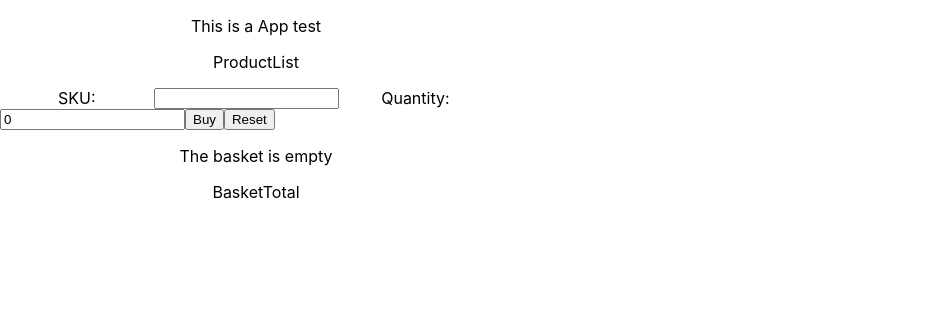
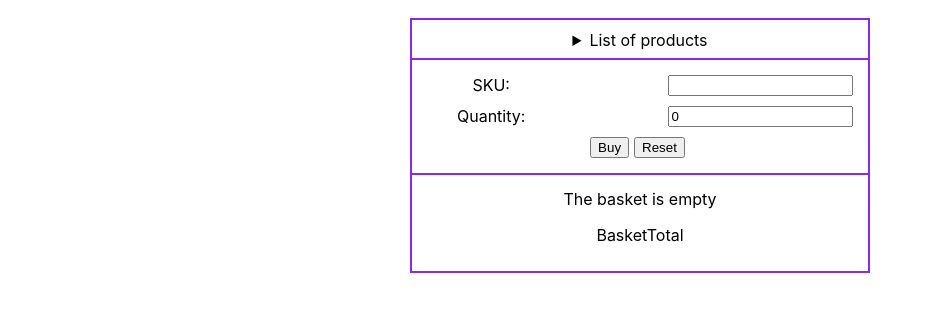
Before and after one commit to bar-alex/cdl-task-react-basket, a React (Create React App) app: page / in a window 1280 px wide. Shown: the top 312 px of the page, without its empty margins (0-933 px from the left). Built offline with nearby package versions, Linux system fonts and the light colour scheme.

Commit message:
Added styles, competed ProductList, fixed InputForm, moved functions to separate file, added tests for functions

```diff
--- a/src/App.css
+++ b/src/App.css
@@ -1,15 +1,43 @@
 .app-container {
+  margin: 20px auto;
   text-align: center;
-  width: 40vw;
+  width: 34vw;
+  padding: 10px;
+  outline: 2px solid blueviolet;
 }
 
+/* .app-container summary {
+  text-align: left;
+} */
 
 #input-form {
+  margin: 10px -10px 10px -10px;
+  padding: 10px 10px;
+  /* height: 14vh; */
   display: flex;
-  flex-wrap: wrap;
-  align-items: flex-start;
-  justify-content: flex-start;
+  /* flex-wrap: wrap; */
+  align-items: stretch;
+  justify-content: space-evenly;
+  flex-direction: column;
+
+  /* margin: 0px -10px; */
+  outline: 2px solid blueviolet;
 }
+
+#input-form div {
+  display: flex;
+  margin: 5px;
+  justify-content: space-between;
+}
+
+#input-form div:has(button) {
+  display: flex;
+  justify-content:center;
+}
+#input-form div > button {
+  margin-right: 5px;
+}
+
 
 #input-form  label {
   width: 30%;
--- a/src/App.js
+++ b/src/App.js
@@ -1,4 +1,4 @@
-import React, { useState } from "react";
+import React, { useEffect, useState } from "react";
 import "./App.css";
 
 import ProductList from "./components/ProductList";
@@ -6,87 +6,100 @@ import InputForm from "./components/InputForm";
 import BasketItem from "./components/BasketItem";
 import BasketTotal from "./components/BasketTotal";
 
-//const products = JSON.parse( '../data/products.json' );
-const products = [
-	{
-		sku: "A",
-		price: 50,
-		offer: "3 for 130",
-		singleOffer: false,
-	},
-];
+import {
+  retrieveProducts,
+	getProductSKU,
+	validateProductSKU,
+} from "./components/functions";
 
+// //const products = JSON.parse( '../data/products.json' );
+// const products = [
+// 	{
+// 		sku: "A",
+// 		price: 50,
+// 		offer: "3 for 130",
+// 		singleOffer: false,
+// 	},
+// ];
 
 const App = () => {
+
+  // {sku, qty, price, value}
 	const [basket, setBasket] = useState([]);
-	// {sku, qty, price, value}
 
-	// makes sure sku exists
-	const validateProduct = (skuToCheck) =>
-		products.filter(
-			({ sku }) => sku.toUpperCase() === skuToCheck.trim().toUpperCase()
-		).length > 0;
+	// add SKU + qty to basket
+	const addToBasket = ({ sku, qty }) => {
+    console.log('addToBasket - arguments',sku, qty  );
 
-
-	// calc value and
-	const addToBasket = ({ sku, qty }) => {
-		if (!validateProduct(sku) || qty === 0) {
-			console.log(
-				"err: addToBasket => sku is invalid or qty is 0 => ",
-				sku,
-				qty
-			);
+		if (!validateProductSKU(sku) || qty <= 0) {
+			console.log("err:addToBasket => SKU is invalid or qty < 1 => ", sku, qty);
 			return;
 		}
 
-		const productSKU = products.filter(
-			({ sku: prodSKU }) => prodSKU.toUpperCase() === sku.trim().toUpperCase()
-		);
+		const product = getProductSKU(sku);
 
-		if (productSKU.length !== 1) {
-			console.log(
-				"err: addToBasket => sku code didn't returned a single product => ",
-				sku,
-				productSKU
-			);
+		if (product === null) {
+			console.log("err:addToBasket => SKU code didn't returned a product => ",sku,product);
 			return;
 		}
 
-		setBasket(...basket, {
+		setBasket( [...basket, {
 			sku,
 			qty,
-			price: productSKU[0].price,
-			value: qty * productSKU[0].price,
-		});
+			price: product.price,
+			value: product.price * qty,
+		}]);
+
+    calculateTotal()
 	};
 
+
 	const deleteFromBasket = (indexToDelete) =>
-		setBasket(basket.filter((element, index) => index !== indexToDelete));
+		setBasket( [...basket.filter((element, index) => index !== indexToDelete)] );
+
+
+  const calculateTotal = () => {
+    const skuCollection = {};
+    basket.forEach(
+      ( element ) => skuCollection[element.sku] += skuCollection[element.qty]
+    )
+    console.log( 'calculateTotal => ', skuCollection );
+  }
+
+
+  // useEffect( () => console.log('useEffect called') , basket)
+
 
 	return (
 		<div className="app-container">
-
-      <p> This is a App test</p>
+			{/* <p> This is a App test</p> */}
 
 			<ProductList />
 
-			<InputForm validateProduct={validateProduct} addToBasket={addToBasket} />
+			<InputForm
+				validateProductSKU={validateProductSKU}
+				addToBasket={addToBasket}
+			/>
 
 			{basket.length === 0 && (
 				<p id="message-empty-basket">The basket is empty</p>
 			)}
 
-			<ul classNAme="basket-list">
+			<ul id="basket-list">
 				{basket.length > 0 &&
-					basket.forEach((element, index) => (
+					basket.map((element, index) => (
 						<li className="basket-line">
-							<BasketItem key={index} index={index} item={element} />
+							<BasketItem
+								key={index}
+								index={index}
+								item={element}
+								deleteFromBasket={deleteFromBasket}
+							/>
 						</li>
 					))}
 			</ul>
 
 			<BasketTotal />
-
 		</div>
 	);
 };
--- a/src/components/BasketItem.js
+++ b/src/components/BasketItem.js
@@ -1,7 +1,19 @@
-import React, { useState } from "react";
+//import React, { useState } from "react";
 
-const BasketItem = () => {
-    return <p>BasketItem</p>
-}
+// index={index}
+// item={element} -- basket object
+// deleteFromBasket={deleteFromBasket}
+
+const BasketItem = ({ index, item, deleteFromBasket }) => {
+	return (
+		<>
+			<div className="basket-item">
+				<span>{item.sku}</span>
+				<span>{item.qty}</span>
+                <button onClick={ () => deleteFromBasket(index) }>delete</button>
+			</div>
+		</>
+	);
+};
 
 export default BasketItem;
--- a/src/components/BasketTotal.js
+++ b/src/components/BasketTotal.js
@@ -1,4 +1,4 @@
-import React, { useState } from "react";
+//import React, { useState } from "react";
 
 const BasketTotal = () => {
     return <p>BasketTotal</p>
--- a/src/components/InputForm.js
+++ b/src/components/InputForm.js
@@ -1,9 +1,9 @@
 import React, { useState } from "react";
 
-// props.validateProduct( sku )     -- checks sku exists
+// props.validateProductSKU( sku )  -- checks if sku is a product
 // props.addToBasket( {sku, qty} )  -- will do calcs and add it to basket list
 
-const InputForm = ({ validateProduct, addToBasket }) => {
+const InputForm = ({ validateProductSKU, addToBasket }) => {
 	const [sku, setSku] = useState("");
 	const [qty, setQty] = useState(0);
 
@@ -12,7 +12,7 @@ const InputForm = ({ validateProduct, addToBasket }) => {
 	const handleSubmit = (e) => {
 		e.preventDefault();
 
-		let skuIsValid = validateProduct(sku);
+		let skuIsValid = validateProductSKU(sku) && qty > 0;
 		setInvalidSKU(!skuIsValid);
 
 		if (skuIsValid) {
@@ -28,18 +28,22 @@ const InputForm = ({ validateProduct, addToBasket }) => {
 
 	return (
 		<form id="input-form" onSubmit={handleSubmit}>
-			<label for="sku">SKU: </label>
+			<div>
+				<label htmlFor="sku">SKU: </label>
 				<input
 					type="text"
 					id="sku"
 					name="sku"
 					required
+					style={{ textTransform: "uppercase" }}
 					// style={ () => "text-transform: uppercase" }
 					value={sku}
 					onChange={(e) => setSku(e.target.value)}
 				/>
+			</div>
 
-			<label for="qty">Quantity: </label>
+			<div>
+				<label htmlFor="qty">Quantity: </label>
 				<input
 					type="text"
 					id="qty"
@@ -48,9 +52,12 @@ const InputForm = ({ validateProduct, addToBasket }) => {
 					value={qty}
 					onChange={(e) => setQty(e.target.value)}
 				/>
+			</div>
 
+			<div>
 				<button type="submit">Buy</button>
 				<button onClick={(e) => resetFields()}>Reset</button>
+			</div>
 
 			{invalidSKU && <p id="message-invalid-sku">The product doesn't exist!</p>}
 		</form>
--- a/src/components/ProductList.js
+++ b/src/components/ProductList.js
@@ -1,7 +1,24 @@
-import React, { useState } from "react";
+//import React, { useState } from "react";
+import { retrieveProducts } from "./functions";
 
 const ProductList = () => {
-    return <p>ProductList</p>
+
+    const products = retrieveProducts()
+    console.log('ProductList: products.length = ', products.length);
+
+    return (
+        <details>
+            <summary>List of products</summary>
+                <pre>
+                <div>SKU  | price | offer      | single  </div>
+
+            {products.map( (el, index) => {
+               return (<div key = {index}> {el.sku.padEnd(4)} | {el.price.toString().padStart(5)} | {el.offer.padEnd(10)} | {el.singleOffer.toString().padEnd(8)} </div>)
+                {/* <li key = {index}> {el.sku} | {el.price} | {el.offer} | {el.singleOffer} </li> */}
+            })}
+            </pre>
+        </details>
+    )
 }
 
 export default ProductList;
--- /dev/null
+++ b/src/components/functions.js
@@ -0,0 +1,37 @@
+import jsonProducts from "../data/products.json";
+
+
+// retrieve the list of products -- {sku, price, offer (x for y), singleOffer} -- for now, from json
+export const retrieveProducts = () => jsonProducts
+
+
+// return the product for provided SKU
+export const getProductSKU = (productSKU) => {
+	try {
+        console.log( productSKU, typeof productSKU );
+		// const products = retrieveProducts();
+        const products = jsonProducts;
+        //console.log( products );
+		const result = products.filter(
+			({ sku }) => sku.toUpperCase() === productSKU.trim().toUpperCase()
+		);
+		if (result.length !== 1) {
+			console.log(
+				`err: getProductSKU => sku ${productSKU} returned ${result.length} products instead of just 1`
+			);
+			return null;
+		} else {
+			return result[0];
+		}
+	} catch (error) {
+		console.log(
+			`getProductSKU error => while attempting to select a product: ${error}`
+		);
+		return null;
+	}
+};
+
+
+// validates the SKU exists in the list of products
+export const validateProductSKU = (productSKU) =>
+	getProductSKU(productSKU) !== null;
```
Also changed, not shown: src/components/Basket.js (deleted), 2 other files (tests, documents, lock files or other folders). Lines whose indentation alone changed are shown as unchanged.
